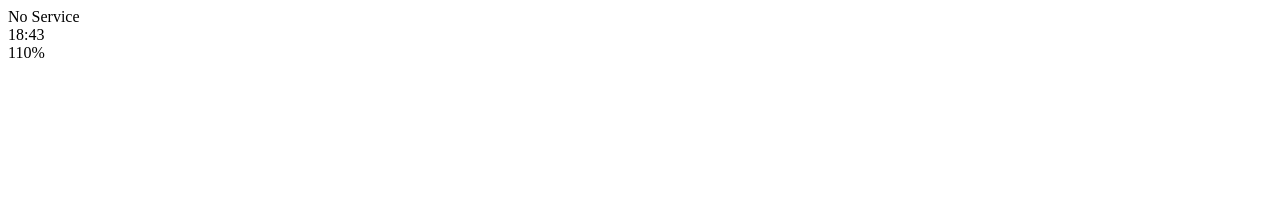
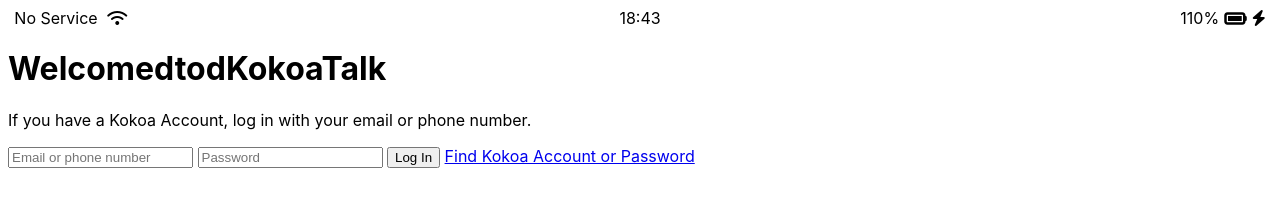
Before and after one commit to sij411/kokoa-clone-2022-feb, a plain HTML site: page index.html in a window 1280 px wide. Drawn offline with Linux system fonts and the light colour scheme.

Commit message:
img2-CSS-statusbar-icon and etc

```diff
--- /dev/null
+++ b/css/styles.css
@@ -0,0 +1,28 @@
+body {
+  font-family: -apple-system, BlinkMacSystemFont, "Segoe UI", Roboto, Oxygen,
+    Ubuntu, Cantarell, "Open Sans", "Helvetica Neue", sans-serif;
+}
+
+.status-bar {
+  display: flex;
+  justify-content: center;
+}
+.staus-bar__column {
+  width: 33%;
+}
+.staus-bar__column:nth-child(2) {
+  display: flex;
+  justify-content: center;
+}
+.staus-bar__column:last-child {
+  display: flex;
+  justify-content: flex-end;
+  align-items: center;
+}
+.staus-bar__column:first-child span {
+  margin-right: 5px;
+}
+
+.staus-bar__column .fa-battery-full {
+  margin: 0px 5px;
+}
--- a/index.html
+++ b/index.html
@@ -5,12 +5,13 @@
     <meta http-equiv="X-UA-Compatible" content="IE=edge" />
     <meta name="viewport" content="width=device-width, initial-scale=1.0" />
     <title>Welcome to Kokoa Talk</title>
+    <link rel="stylesheet" href="css/styles.css" />
   </head>
   <body>
-    <div id="status-bar">
+    <div class="status-bar">
       <div class="staus-bar__column">
         <span>No Service</span>
-        <!--todo:WifiIcon-->
+        <i class="fas fa-wifi"></i>
       </div>
       <div class="staus-bar__column">
         <span>18:43</span>
@@ -18,9 +19,28 @@
       </div>
       <div class="staus-bar__column">
         <span>110%</span>
-        <!--battery icon-->
-        <!--Lightning Icon-->
+        <i class="fas fa-battery-full fa-lg"></i>
+        <i class="fas fa-bolt"></i>
       </div>
     </div>
+    <header class="welcome-header">
+      <h1 class="welcome-header__title">WelcomedtodKokoaTalk</h1>
+      <p class="welcome-header__text">
+        If you have a Kokoa Account, log in with your email or phone number.
+      </p>
+    </header>
+
+    <form id="login-form">
+      <input type="text" placeholder="Email or phone number" />
+      <input type="password" placeholder="Password" />
+      <input type="submit" value="Log In" />
+      <a href="#">Find Kokoa Account or Password</a>
+    </form>
+
+    <script
+      script
+      src="https://kit.fontawesome.com/6478f529f2.js"
+      crossorigin="anonymous"
+    ></script>
   </body>
 </html>
```
